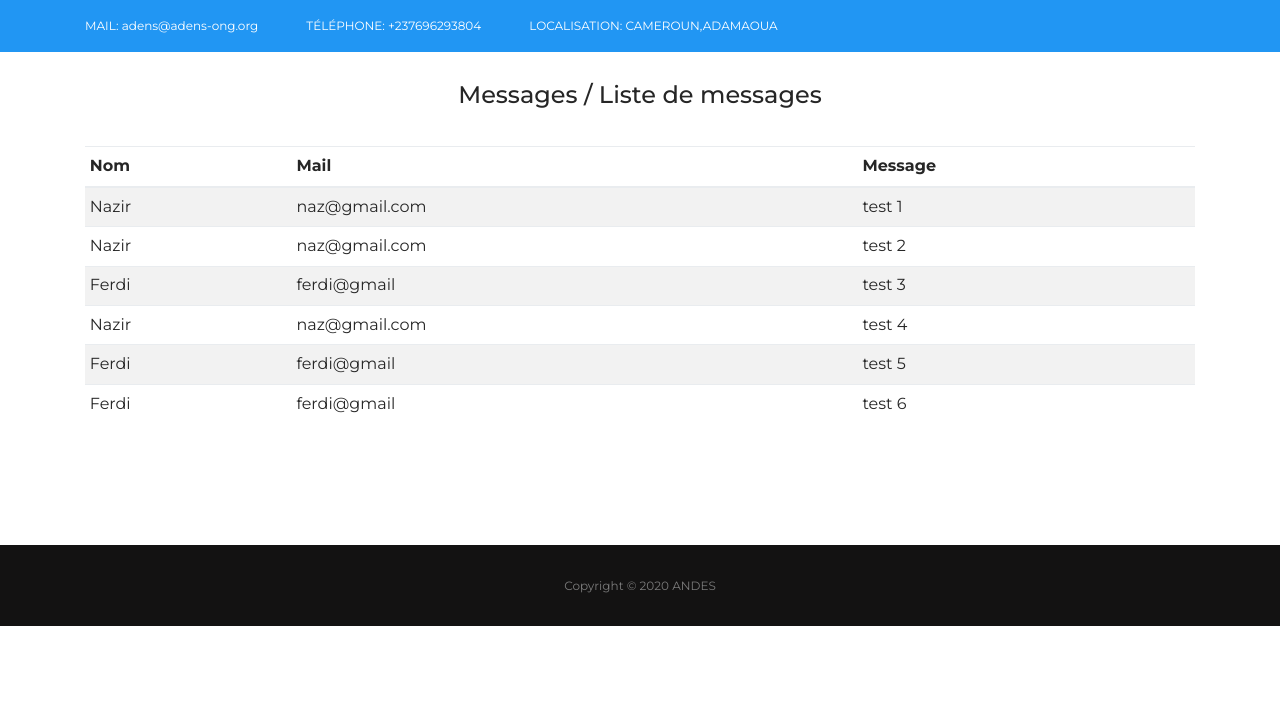
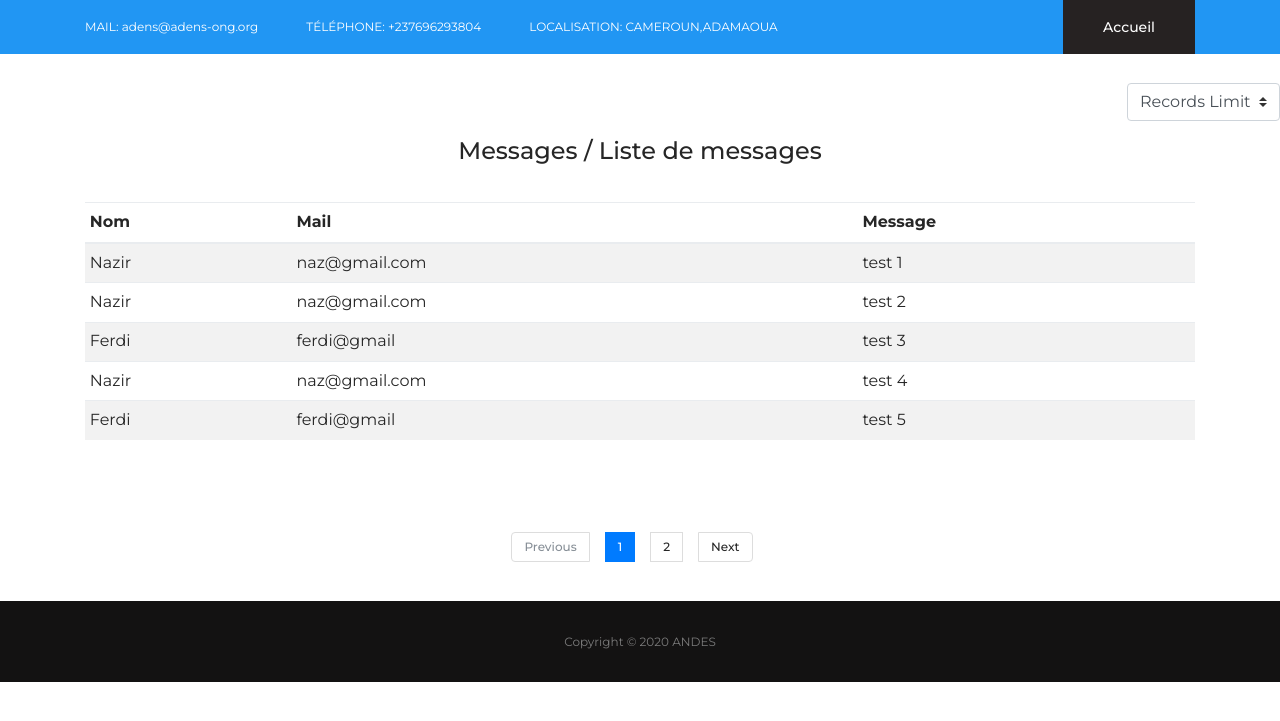
Before and after one commit to FerdinandMY/andes, a PHP site: page /thecharity/admin.php in a window 1280 px wide. Shown: the top 721 px of the page. Run offline with PHP 8.4, Linux system fonts and the light colour scheme; data comes from the database, SQL or seed files in the repository.

Commit message:
adding pagination and back to home page button

```diff
--- a/BD/andesBD.php
+++ b/BD/andesBD.php
@@ -18,7 +18,7 @@
             VALUES ('".$_POST["nameC"]."','".$_POST["emailC"]."','".$_POST["messageC"]."')";
             if ($conn->query($sql)) {
                 echo "<script type= 'text/javascript'>alert('New Record Inserted Successfully');</script>";
-                header("Location:http://127.0.0.1/andes");
+                header("Location:http://localhost:82/thecharity/andes/");
             }
             else{
                 echo "<script type= 'text/javascript'>alert('Data not successfully Inserted.');</script>";
--- a/BD/config.php
+++ b/BD/config.php
@@ -2,8 +2,8 @@
     $conf = array(
         'host' => '127.0.0.1',
         'sgbd' => 'mysql',
-        'bdname' => 'the_db_name',
-        'user' => 'your_user_name',
-        'password' => 'your_password'
+        'bdname' => 'db_andes',
+        'user' => 'root',
+        'password' => 'dveqmpQ-'
     );
     return $conf;
--- /dev/null
+++ b/BD/db.php
@@ -0,0 +1,16 @@
+<?php
+
+    $hostname = "localhost";
+    $username = "root";
+    $password = "dveqmpQ-";
+
+    try {
+        $connection = new PDO("mysql:host=$hostname;dbname=db_andes", $username, $password);
+        // set the PDO error mode to exception
+        $connection->setAttribute(PDO::ATTR_ERRMODE, PDO::ERRMODE_EXCEPTION);
+        //echo "Database connected successfully";
+    } catch(PDOException $e) {
+        echo "Database connection failed: " . $e->getMessage();
+    }
+
+?>
--- a/admin.php
+++ b/admin.php
@@ -1,3 +1,29 @@
+<?php
+  // Database
+  include('BD/db.php');
+
+  // Set session
+  session_start();
+  if(isset($_POST['records-limit'])){
+      $_SESSION['records-limit'] = $_POST['records-limit'];
+  }
+
+  $limit = isset($_SESSION['records-limit']) ? $_SESSION['records-limit'] : 5;
+  $page = (isset($_GET['page']) && is_numeric($_GET['page']) ) ? $_GET['page'] : 1;
+  $paginationStart = ($page - 1) * $limit;
+  $authors = $connection->query("SELECT * FROM commentaire LIMIT $paginationStart, $limit")->fetchAll();
+
+  // Get total records
+  $sql = $connection->query("SELECT count(id) AS id FROM commentaire")->fetchAll();
+  $allRecrods = $sql[0]['id'];
+
+  // Calculate total pages
+  $totoalPages = ceil($allRecrods / $limit);
+
+  // Prev + Next
+  $prev = $page - 1;
+  $next = $page + 1;
+?>
 <!DOCTYPE html>
 
 <html lang="en">
@@ -34,6 +60,7 @@
             <div class="container">
                 <div class="row flex-wrap justify-content-center justify-content-lg-between align-items-lg-center">
                     <div class="col-12 col-lg-8 d-none d-md-flex flex-wrap justify-content-center justify-content-lg-start mb-3 mb-lg-0">
+
                         <div class="header-bar-email">
                             MAIL: <a href="#">adens@adens-ong.org</a>
                         </div><!-- .header-bar-email -->
@@ -44,6 +71,12 @@
                         <div class="header-bar-text">
                             <p>Localisation: Cameroun,Adamaoua</p>
                         </div>
+                        </div>
+                        <div class="col-12 col-lg-4 d-flex flex-wrap justify-content-center justify-content-lg-end align-items-center">
+                        <div class="donate-btn">
+                            <a href="http://localhost:82/thecharity/andes/">Accueil</a>
+                        </div><!-- .donate-btn -->
+                    <!-- .col -->
                     </div><!-- .col -->
 
 
@@ -51,7 +84,20 @@
             </div><!-- .container -->
         </div><!-- .top-header-bar -->
     </header><!-- .site-header --> <br>
-
+    <div class="d-flex flex-row-reverse bd-highlight mb-3">
+            <form action="admin.php" method="post">
+                <select name="records-limit" id="records-limit" class="custom-select">
+                    <option disabled selected>Records Limit</option>
+                    <?php foreach([5,7,10,12] as $limit) : ?>
+                    <option
+                        <?php if(isset($_SESSION['records-limit']) && $_SESSION['records-limit'] == $limit) echo 'selected'; ?>
+                        value="<?= $limit; ?>">
+                        <?= $limit; ?>
+                    </option>
+                    <?php endforeach; ?>
+                </select>
+            </form>
+        </div>
     <div class="container" style="min-height: 464px;">
         <h4 class="text-center">Messages / Liste de messages</h4> <br>
 
@@ -79,25 +125,37 @@
                     <th scope="row">Message</th>
                 </tr>
             </thead>
+            <tbody>
+                <?php foreach($authors as $author): ?>
+                <tr>
+                    <td><?php echo $author['nameC']; ?></td>
+                    <td><?php echo $author['emailC']; ?></td>
+                    <td><?php echo $author['messageC']; ?></td>
+                </tr>
+                <?php endforeach; ?>
+            </tbody>
 
-            <?php
-            // $result = $stmt->setFetchMode(PDO::FETCH_OBJ);
-            while ($lignes = $stmt->fetch(PDO::FETCH_OBJ)) // On fait une boucle pour récupérer les résultats, le FETCH_OBJ peut être considéré comme le array.
+        </table>
+        <!-- Pagination -->
+        <nav aria-label="Page navigation example mt-5">
+            <ul class="pagination justify-content-center">
+                <li class="page-item <?php if($page <= 1){ echo 'disabled'; } ?>">
+                    <a class="page-link"
+                        href="<?php if($page <= 1){ echo '#'; } else { echo "?page=" . $prev; } ?>">Previous</a>
+                </li>
 
-            {
-                $nameC = $lignes->nameC; // récupération de la valeur contenu dans la ligne 'nom'
-                $emailC = $lignes->emailC;
-                $messageC = $lignes->messageC;
-            ?>
-                <tr>
-                    <td> <?php echo $nameC ?></td>
-                    <td> <?php echo $emailC ?></td>
-                    <td> <?php echo $messageC ?></td>
-                </tr>
-            <?php
-            }
-            ?>
-        </table>
+                <?php for($i = 1; $i <= $totoalPages; $i++ ): ?>
+                <li class="page-item <?php if($page == $i) {echo 'active'; } ?>">
+                    <a class="page-link" href="admin.php?page=<?= $i; ?>"> <?= $i; ?> </a>
+                </li>
+                <?php endfor; ?>
+
+                <li class="page-item <?php if($page >= $totoalPages) { echo 'disabled'; } ?>">
+                    <a class="page-link"
+                        href="<?php if($page >= $totoalPages){ echo '#'; } else {echo "?page=". $next; } ?>">Next</a>
+                </li>
+            </ul>
+        </nav>
     </div>
 
 
@@ -123,6 +181,7 @@
     </footer><!-- .site-footer -->
 
     <script type='text/javascript' src='js/jquery.js'></script>
+
     <script type='text/javascript' src='js/jquery.collapsible.min.js'></script>
     <script type='text/javascript' src='js/swiper.min.js'></script>
     <script type='text/javascript' src='js/jquery.countdown.min.js'></script>
@@ -132,7 +191,14 @@
     <script type='text/javascript' src='js/custom.js'></script>
     <script src="https://cdnjs.cloudflare.com/ajax/libs/popper.js/1.16.0/umd/popper.min.js"></script>
     <script src="https://maxcdn.bootstrapcdn.com/bootstrap/4.5.2/js/bootstrap.min.js"></script>
-
+    <script src="https://ajax.googleapis.com/ajax/libs/jquery/3.5.1/jquery.min.js"></script>
+    <script>
+        $(document).ready(function () {
+            $('#records-limit').change(function () {
+                $('form').submit();
+            })
+        });
+    </script>
 </body>
 
 </html>
--- a/index.php
+++ b/index.php
@@ -63,7 +63,7 @@
 
                         <nav class="site-navigation d-flex justify-content-end align-items-center">
                             <ul class="d-flex flex-column flex-lg-row justify-content-lg-end align-content-center">
-                                <li class="current-menu-item"><a href="index.html">Accueil</a></li>
+                                <li class="current-menu-item"><a href="#">Accueil</a></li>
                                 <li><a href="#NousDécouvrir">Nous Découvrir</a></li>
                                 <li><a href="#NotreMission">Notre Mission</a></li>
                                 <li><a href="#NotreExpertise">Notre Expertise</a></li>
@@ -614,7 +614,7 @@
                 </div><!-- .col -->
 
                 <div class="col-12 col-lg-7">
-                    <form class="contact-form" action="BD/andesBD" method="POST">
+                    <form class="contact-form" action="BD/andesBD.php" method="POST">
                         <input type="text" name="nameC" id="nameC" placeholder="Name">
                         <input type="email" name="emailC" id="emailC" placeholder="Email">
                         <textarea rows="15" name="messageC" name="messageC" cols="6" placeholder="Messages"></textarea>
```
